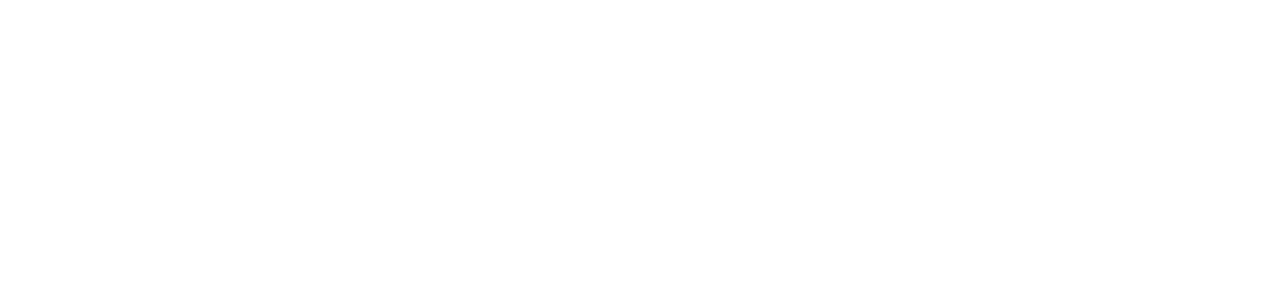
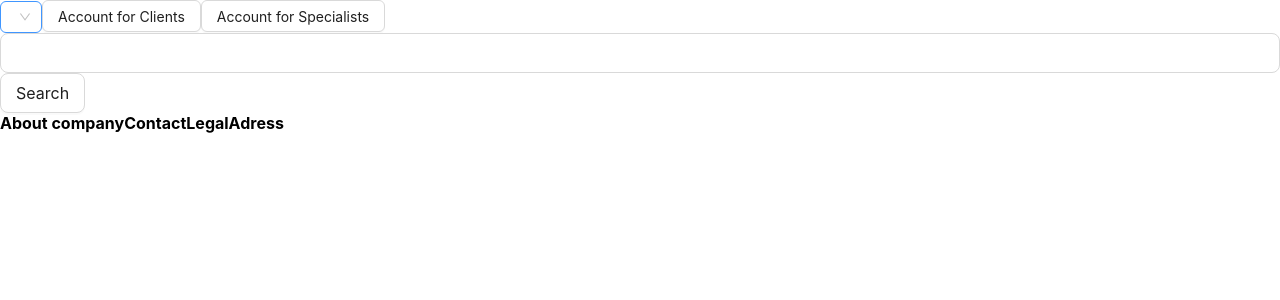
Before and after one commit to dima2139/helper, a React (Create React App) app in the folder helper/: page / in a window 1280 px wide. Shown: the top 300 px of the page. Built offline with nearby package versions, Linux system fonts and the light colour scheme.

Commit message:
home page template

```diff
--- a/helper/src/App.tsx
+++ b/helper/src/App.tsx
@@ -5,20 +5,29 @@
 import Navbar from './components/Navbar';
 import Footer from './components/Footer';
 import NotFound from './components/NotFound';
+import Header from './components/Header';
 
 function App() {
   return (
-    <Router>
+    <div>
+      <Header />
       <Navbar />
-      <Routes>
-        <Route path="/" element={<Home />} />
-        <Route path="/services" element={<ServiceList />} />
-        <Route path="/services/:id" element={<ServiceDetail />} />
-        <Route path="*" element={<NotFound />} />
-      </Routes>
+      <Home />
       <Footer />
-    </Router>
+    </div>
   );
 }
 
 export default App;
+
+
+/*<Router>
+<Navbar />
+<Routes>
+<Route path="/" element={<Home />} />
+  <Route path="/services" element={<ServiceList />} />
+  <Route path="/services/:id" element={<ServiceDetail />} />
+  <Route path="*" element={<NotFound />} />
+</Routes>
+<Footer />
+</Router>*/
--- a/helper/src/components/Footer.tsx
+++ b/helper/src/components/Footer.tsx
@@ -1,6 +1,11 @@
 function Footer() {
     return (
-     <div></div>
+      <div>
+     <b>About company</b>
+     <b>Contact</b>
+     <b>Legal</b>
+     <b>Adress</b>
+     </div>
     );
   }
 
--- /dev/null
+++ b/helper/src/components/Header.tsx
@@ -0,0 +1,14 @@
+import { Button, Select } from "antd";
+
+function Header() {
+    return (
+     <div>
+        <img src=""></img>
+        <Select></Select>
+        <Button>Account for Clients</Button>
+        <Button>Account for Specialists</Button>
+     </div>
+    );
+  }
+
+export default Header
--- a/helper/src/components/Navbar.tsx
+++ b/helper/src/components/Navbar.tsx
@@ -1,6 +1,6 @@
 function Navbar() {
     return (
-     <div></div>
+     <b></b>
     );
   }
 
--- a/helper/src/components/NotFound.tsx
+++ b/helper/src/components/NotFound.tsx
@@ -1,6 +1,6 @@
 function NotFound() {
     return (
-     <div></div>
+     <b></b>
     );
   }
 
--- /dev/null
+++ b/helper/src/components/Search.tsx
@@ -0,0 +1,12 @@
+import { Button, Input } from "antd";
+
+function Search() {
+    return (
+        <div>
+            <Input size="large" />
+            <Button size="large">Search</Button>
+        </div>
+    );
+  }
+
+export default Search
--- a/helper/src/pages/Home.tsx
+++ b/helper/src/pages/Home.tsx
@@ -1,6 +1,9 @@
+import Search from "../components/Search";
+
 function Home() {
+  let a = "Hiii"
     return (
-     <div></div>
+     <Search />
     );
   }
 
--- a/helper/src/pages/ServiceDetail.tsx
+++ b/helper/src/pages/ServiceDetail.tsx
@@ -1,6 +1,6 @@
 function ServiceDetail() {
     return (
-     <div></div>
+     <b></b>
     );
   }
 
--- a/helper/src/pages/ServiceList.tsx
+++ b/helper/src/pages/ServiceList.tsx
@@ -1,6 +1,6 @@
 function ServiceList() {
     return (
-     <div></div>
+     <b></b>
     );
   }
 
```
Also changed, not shown: helper/src/logo.svg (deleted).
